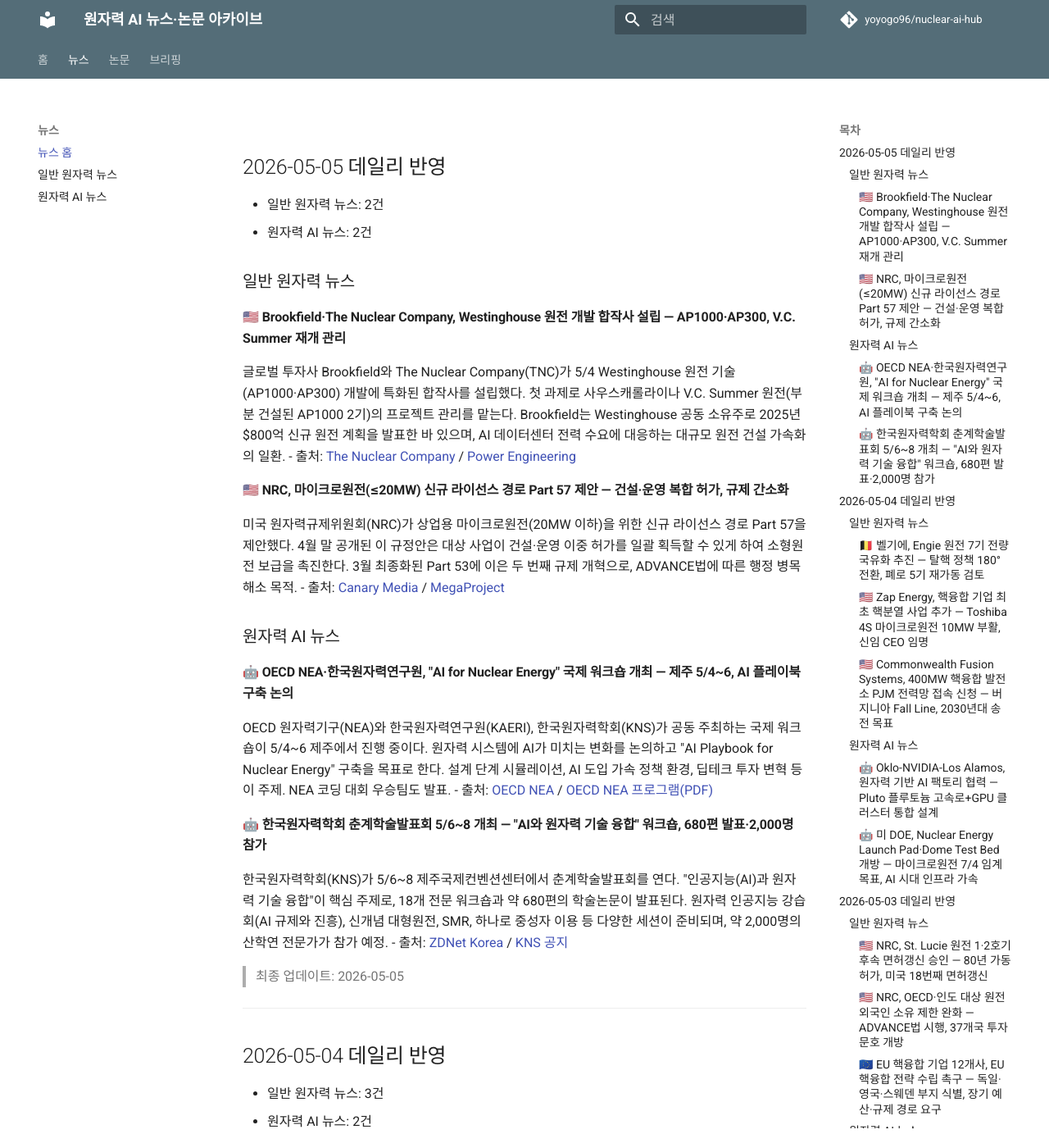
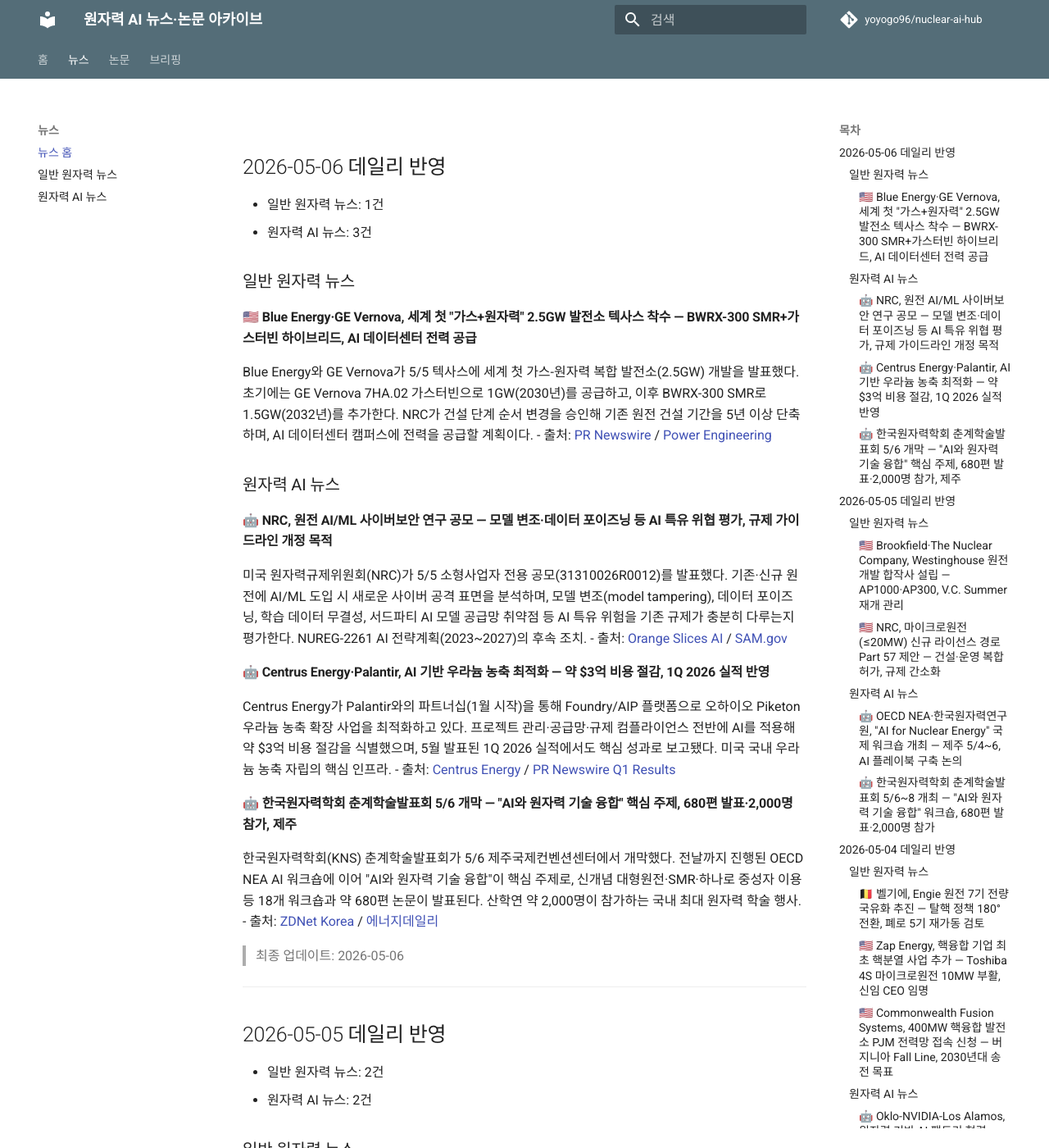
Before and after one commit to yoyogo96/nuclear-ai-hub, an MkDocs documentation site: the page built from docs/news/index.md, in a window 1280 px wide and 1400 px high. Shown: the whole window at 82% size. Built offline with MkDocs 1.6.1 and Material for MkDocs 9.7.7, drawn with Linux system fonts in a browser that asks for light colours; comment, search, counter and statistics services are not loaded.

Commit message:
📅 2026-05-06 데일리 업데이트: 뉴스 4건 (가스+원자력 발전소, NRC AI 사이버보안, Centrus-Palantir, KNS 개막)

```diff
--- a/docs/briefings/index.md
+++ b/docs/briefings/index.md
@@ -1,3 +1,18 @@
+## 2026-05-06 데일리 브리핑
+
+### 오늘의 3줄 요약
+1. NRC가 원전 AI/ML 사이버보안 연구 공모를 발표(5/5)하며 모델 변조·데이터 포이즈닝 등 AI 특유 위협에 대한 규제 검토에 착수했고, Centrus-Palantir가 AI 기반 우라늄 농축 최적화로 약 $3억 절감을 보고하는 등 원자력+AI 접점이 규제·산업 양쪽에서 확대.
+2. Blue Energy와 GE Vernova가 텍사스에 세계 첫 2.5GW "가스+원자력" 복합 발전소를 발표(5/5), 가스터빈으로 2030년 송전 후 BWRX-300 SMR로 전환하는 하이브리드 모델로 AI 데이터센터 전력 수요 대응.
+3. 한국원자력학회 춘계학술발표회가 5/6 제주에서 개막, 전날 OECD NEA AI 워크숍에 이어 "AI와 원자력 기술 융합"을 핵심 주제로 680편·2,000명 규모로 진행.
+
+### 주요 뉴스 하이라이트
+- 🇺🇸 NRC: 원전 AI/ML 사이버보안 연구 공모 (모델 변조·데이터 포이즈닝 등)
+- 🇺🇸 Centrus+Palantir: AI 기반 우라늄 농축 최적화, ~$3억 절감
+- 🇺🇸 Blue Energy+GE Vernova: 세계 첫 2.5GW 가스+원자력 발전소, 텍사스
+- 🇰🇷 KNS 춘계학술발표회: 5/6 제주 개막, AI+원자력 융합 핵심 주제
+
+---
+
 ## 2026-05-05 데일리 브리핑
 
 ### 오늘의 3줄 요약
--- a/docs/news/index.md
+++ b/docs/news/index.md
@@ -1,3 +1,31 @@
+## 2026-05-06 데일리 반영
+- 일반 원자력 뉴스: 1건
+- 원자력 AI 뉴스: 3건
+
+### 일반 원자력 뉴스
+
+#### 🇺🇸 Blue Energy·GE Vernova, 세계 첫 "가스+원자력" 2.5GW 발전소 텍사스 착수 — BWRX-300 SMR+가스터빈 하이브리드, AI 데이터센터 전력 공급
+Blue Energy와 GE Vernova가 5/5 텍사스에 세계 첫 가스-원자력 복합 발전소(2.5GW) 개발을 발표했다. 초기에는 GE Vernova 7HA.02 가스터빈으로 1GW(2030년)를 공급하고, 이후 BWRX-300 SMR로 1.5GW(2032년)를 추가한다. NRC가 건설 단계 순서 변경을 승인해 기존 원전 건설 기간을 5년 이상 단축하며, AI 데이터센터 캠퍼스에 전력을 공급할 계획이다.
+- 출처: [PR Newswire](https://www.prnewswire.com/news-releases/blue-energy-and-ge-vernova-accelerate-gas-plus-nuclear-approach-for-powering-american-communities-and-fueling-global-ai-leadership-302761986.html) / [Power Engineering](https://www.power-eng.com/nuclear/this-2-5-gw-collaboration-aims-to-advance-the-first-gas-plus-nuclear-plant/)
+
+### 원자력 AI 뉴스
+
+#### 🤖 NRC, 원전 AI/ML 사이버보안 연구 공모 — 모델 변조·데이터 포이즈닝 등 AI 특유 위협 평가, 규제 가이드라인 개정 목적
+미국 원자력규제위원회(NRC)가 5/5 소형사업자 전용 공모(31310026R0012)를 발표했다. 기존·신규 원전에 AI/ML 도입 시 새로운 사이버 공격 표면을 분석하며, 모델 변조(model tampering), 데이터 포이즈닝, 학습 데이터 무결성, 서드파티 AI 모델 공급망 취약점 등 AI 특유 위험을 기존 규제가 충분히 다루는지 평가한다. NUREG-2261 AI 전략계획(2023~2027)의 후속 조치.
+- 출처: [Orange Slices AI](https://orangeslices.ai/nrc-targets-ai-and-nuclear-cybersecurity-in-new-small-business-solicitation/) / [SAM.gov](https://sam.gov/opp/e2cff42243524b55bbaff8ac6c29bc4f/view)
+
+#### 🤖 Centrus Energy·Palantir, AI 기반 우라늄 농축 최적화 — 약 $3억 비용 절감, 1Q 2026 실적 반영
+Centrus Energy가 Palantir와의 파트너십(1월 시작)을 통해 Foundry/AIP 플랫폼으로 오하이오 Piketon 우라늄 농축 확장 사업을 최적화하고 있다. 프로젝트 관리·공급망·규제 컴플라이언스 전반에 AI를 적용해 약 $3억 비용 절감을 식별했으며, 5월 발표된 1Q 2026 실적에서도 핵심 성과로 보고됐다. 미국 국내 우라늄 농축 자립의 핵심 인프라.
+- 출처: [Centrus Energy](https://www.centrusenergy.com/news/centrus-partners-with-palantir-to-drive-cost-savings-and-unlock-operational-efficiencies-in-major-expansion-of-u-s-uranium-enrichment-capacity/) / [PR Newswire Q1 Results](https://www.prnewswire.com/news-releases/centrus-reports-first-quarter-2026-results-302763250.html)
+
+#### 🤖 한국원자력학회 춘계학술발표회 5/6 개막 — "AI와 원자력 기술 융합" 핵심 주제, 680편 발표·2,000명 참가, 제주
+한국원자력학회(KNS) 춘계학술발표회가 5/6 제주국제컨벤션센터에서 개막했다. 전날까지 진행된 OECD NEA AI 워크숍에 이어 "AI와 원자력 기술 융합"이 핵심 주제로, 신개념 대형원전·SMR·하나로 중성자 이용 등 18개 워크숍과 약 680편 논문이 발표된다. 산학연 약 2,000명이 참가하는 국내 최대 원자력 학술 행사.
+- 출처: [ZDNet Korea](https://zdnet.co.kr/view/?no=20260504164710) / [에너지데일리](https://www.energy-news.co.kr/news/articleView.html?idxno=225151)
+
+> 최종 업데이트: 2026-05-06
+
+---
+
 ## 2026-05-05 데일리 반영
 - 일반 원자력 뉴스: 2건
 - 원자력 AI 뉴스: 2건
--- a/docs/papers/index.md
+++ b/docs/papers/index.md
@@ -1,3 +1,10 @@
+# 2026-05-06 업데이트
+
+- 지난 24시간 기준으로 arXiv 및 주요 학술 소스를 확인했으나, 기존 반영본과 중복되지 않는 원자력+인공지능 핵심 신규 논문/프리프린트는 확인되지 않았습니다.
+- 오늘은 논문 목록을 추가하지 않고 "신규 없음" 상태로 갱신합니다.
+
+---
+
 # 2026-05-05 업데이트
 
 ## [Challenges and Opportunities for AI to Help Deliver Fusion Energy](https://arxiv.org/abs/2603.25777) (arXiv, 2026-03)
```
